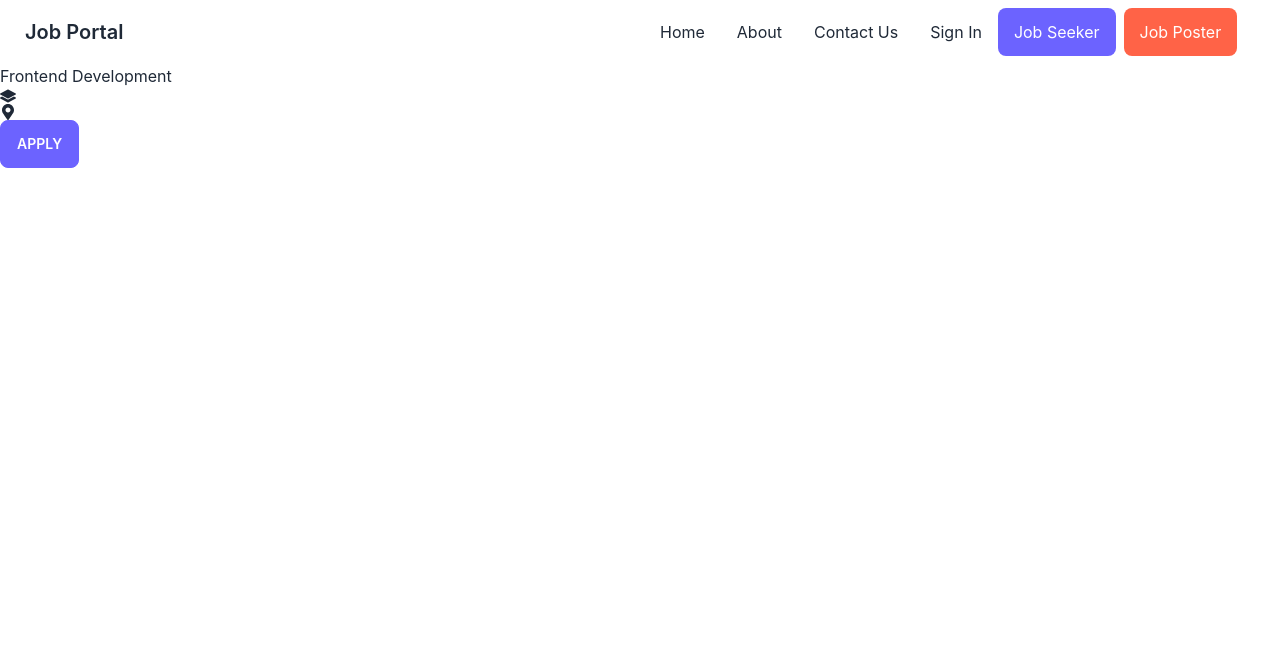
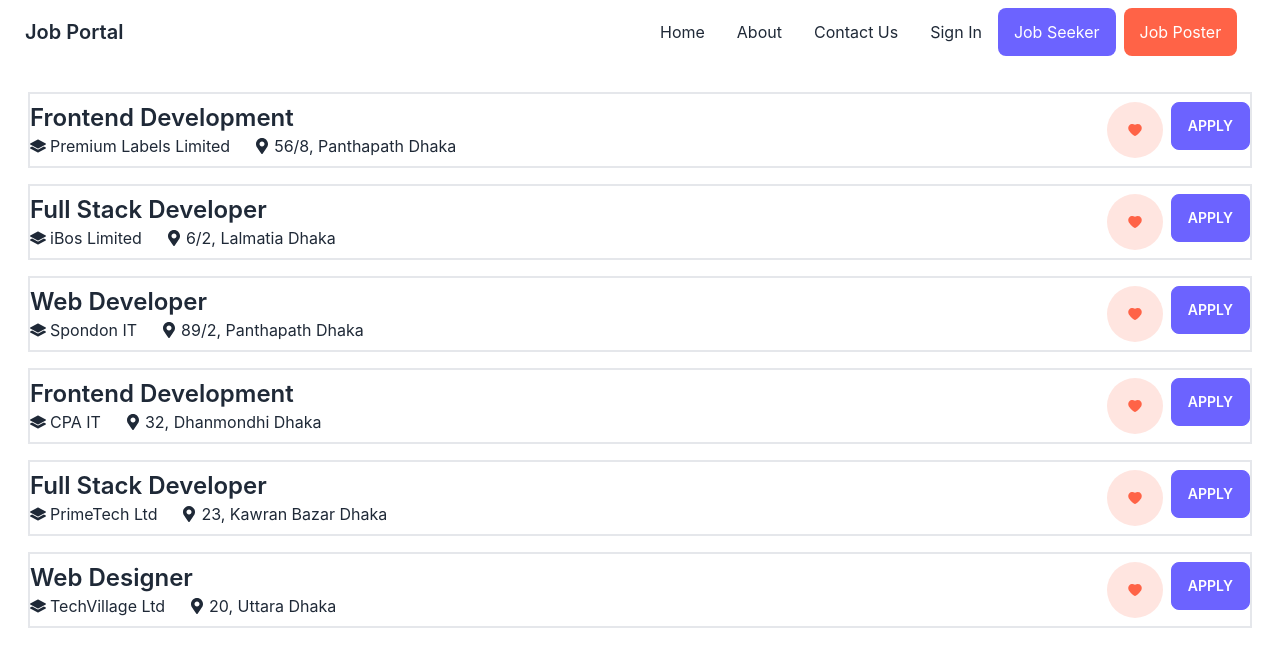
Before and after one commit to rhnchowdhury/Job-Portal-Site, a React (Create React App) app: page /fresher in a window 1280 px wide. Shown: the top 666 px of the page. Built offline with nearby package versions, Linux system fonts and the light colour scheme.

Commit message:
fresher job details added

```diff
--- a/src/Components/Pages/Jobs/Fresher/FresherJobDetails.js
+++ b/src/Components/Pages/Jobs/Fresher/FresherJobDetails.js
@@ -1,21 +1,90 @@
 import React from 'react';
 import { BsLayersFill } from "react-icons/bs";
 import { FaMapMarkerAlt } from "react-icons/fa";
+import { AiFillHeart } from "react-icons/ai";
 
 const FresherJobDetails = () => {
     return (
-        <div>
-            <div>
+        <div className='m-7'>
+            <div className='block lg:flex justify-between border-2 py-2'>
                 <div>
-                    <h1>Frontend Development</h1>
-                    <p><span><BsLayersFill></BsLayersFill></span></p>
-                    <p><span><FaMapMarkerAlt></FaMapMarkerAlt></span></p>
+                    <h1 className='text-2xl font-semibold'>Frontend Development</h1>
+                    <div className='flex '>
+                        <span className='mt-1'><BsLayersFill></BsLayersFill></span><p className='ml-1'>Premium Labels Limited</p>
+                        <span className='ml-6 mt-1'><FaMapMarkerAlt></FaMapMarkerAlt> </span><p className='ml-1'>56/8, Panthapath Dhaka</p>
+                    </div>
                 </div>
-                <div>
+                <div className='flex'>
+                    <span className='mt-0 p-5 mr-2  rounded-full' style={{ backgroundColor: '#ffe5e0', color: '#ff6347' }}><AiFillHeart></AiFillHeart></span>
                     <button className="btn" style={{ backgroundColor: '#6c63ff', border: '1px solid #6c63ff' }}>Apply</button>
                 </div>
             </div>
-        </div>
+            <div className='block lg:flex justify-between border-2 py-2 mt-4'>
+                <div>
+                    <h1 className='text-2xl font-semibold'>Full Stack Developer</h1>
+                    <div className='flex '>
+                        <span className='mt-1'><BsLayersFill></BsLayersFill></span><p className='ml-1'>iBos Limited</p>
+                        <span className='ml-6 mt-1'><FaMapMarkerAlt></FaMapMarkerAlt> </span><p className='ml-1'>6/2, Lalmatia Dhaka</p>
+                    </div>
+                </div>
+                <div className='flex'>
+                    <span className='mt-0 p-5 mr-2  rounded-full' style={{ backgroundColor: '#ffe5e0', color: '#ff6347' }}><AiFillHeart></AiFillHeart></span>
+                    <button className="btn" style={{ backgroundColor: '#6c63ff', border: '1px solid #6c63ff' }}>Apply</button>
+                </div>
+            </div>
+            <div className='block lg:flex justify-between border-2 py-2 mt-4'>
+                <div>
+                    <h1 className='text-2xl font-semibold'>Web Developer</h1>
+                    <div className='flex '>
+                        <span className='mt-1'><BsLayersFill></BsLayersFill></span><p className='ml-1'>Spondon IT</p>
+                        <span className='ml-6 mt-1'><FaMapMarkerAlt></FaMapMarkerAlt> </span><p className='ml-1'>89/2, Panthapath Dhaka</p>
+                    </div>
+                </div>
+                <div className='flex'>
+                    <span className='mt-0 p-5 mr-2  rounded-full' style={{ backgroundColor: '#ffe5e0', color: '#ff6347' }}><AiFillHeart></AiFillHeart></span>
+                    <button className="btn" style={{ backgroundColor: '#6c63ff', border: '1px solid #6c63ff' }}>Apply</button>
+                </div>
+            </div>
+            <div className='block lg:flex justify-between border-2 py-2 mt-4'>
+                <div>
+                    <h1 className='text-2xl font-semibold'>Frontend Development</h1>
+                    <div className='flex '>
+                        <span className='mt-1'><BsLayersFill></BsLayersFill></span><p className='ml-1'>CPA IT</p>
+                        <span className='ml-6 mt-1'><FaMapMarkerAlt></FaMapMarkerAlt> </span><p className='ml-1'>32, Dhanmondhi Dhaka</p>
+                    </div>
+                </div>
+                <div className='flex'>
+                    <span className='mt-0 p-5 mr-2  rounded-full' style={{ backgroundColor: '#ffe5e0', color: '#ff6347' }}><AiFillHeart></AiFillHeart></span>
+                    <button className="btn" style={{ backgroundColor: '#6c63ff', border: '1px solid #6c63ff' }}>Apply</button>
+                </div>
+            </div>
+            <div className='block lg:flex justify-between border-2 py-2 mt-4'>
+                <div>
+                    <h1 className='text-2xl font-semibold'>Full Stack Developer</h1>
+                    <div className='flex '>
+                        <span className='mt-1'><BsLayersFill></BsLayersFill></span><p className='ml-1'>PrimeTech Ltd</p>
+                        <span className='ml-6 mt-1'><FaMapMarkerAlt></FaMapMarkerAlt> </span><p className='ml-1'>23, Kawran Bazar Dhaka</p>
+                    </div>
+                </div>
+                <div className='flex'>
+                    <span className='mt-0 p-5 mr-2  rounded-full' style={{ backgroundColor: '#ffe5e0', color: '#ff6347' }}><AiFillHeart></AiFillHeart></span>
+                    <button className="btn" style={{ backgroundColor: '#6c63ff', border: '1px solid #6c63ff' }}>Apply</button>
+                </div>
+            </div>
+            <div className='block lg:flex justify-between border-2 py-2 mt-4'>
+                <div>
+                    <h1 className='text-2xl font-semibold'>Web Designer</h1>
+                    <div className='flex '>
+                        <span className='mt-1'><BsLayersFill></BsLayersFill></span><p className='ml-1'>TechVillage Ltd</p>
+                        <span className='ml-6 mt-1'><FaMapMarkerAlt></FaMapMarkerAlt> </span><p className='ml-1'>20, Uttara Dhaka</p>
+                    </div>
+                </div>
+                <div className='flex'>
+                    <span className='mt-0 p-5 mr-2  rounded-full' style={{ backgroundColor: '#ffe5e0', color: '#ff6347' }}><AiFillHeart></AiFillHeart></span>
+                    <button className="btn" style={{ backgroundColor: '#6c63ff', border: '1px solid #6c63ff' }}>Apply</button>
+                </div>
+            </div>
+        </div >
     );
 };
 
```
